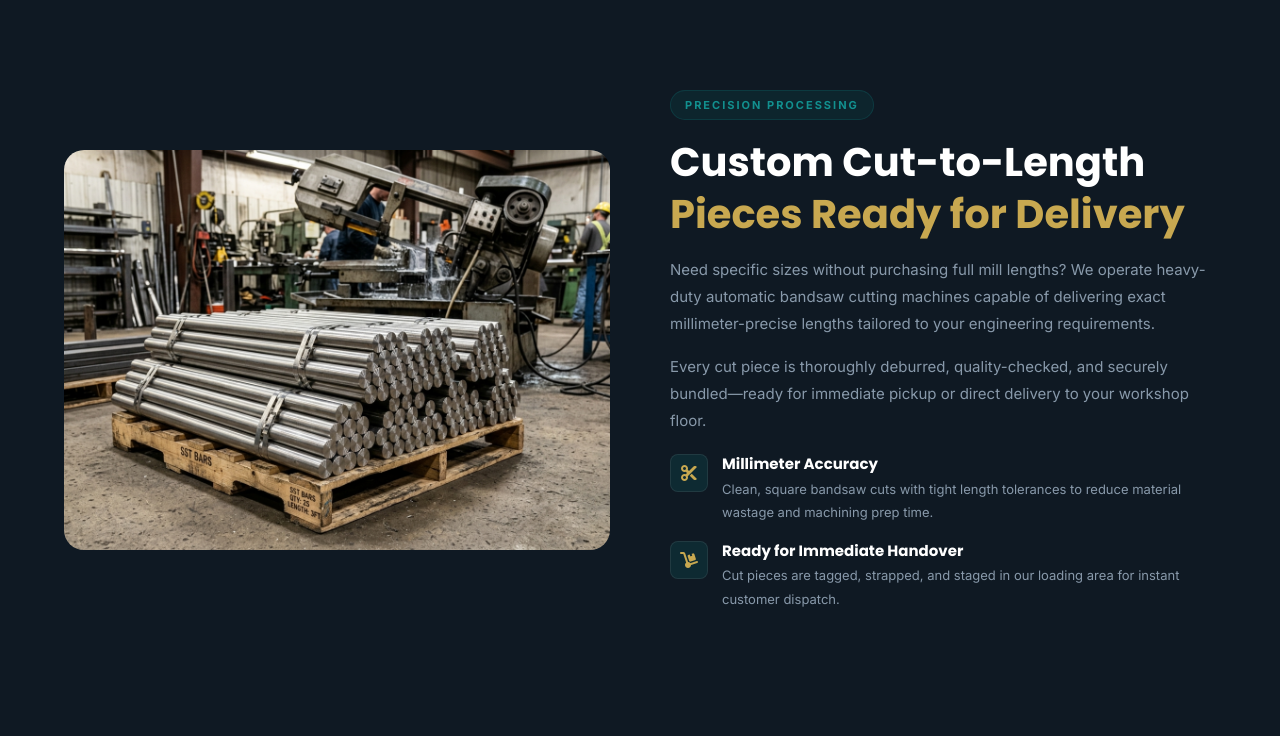
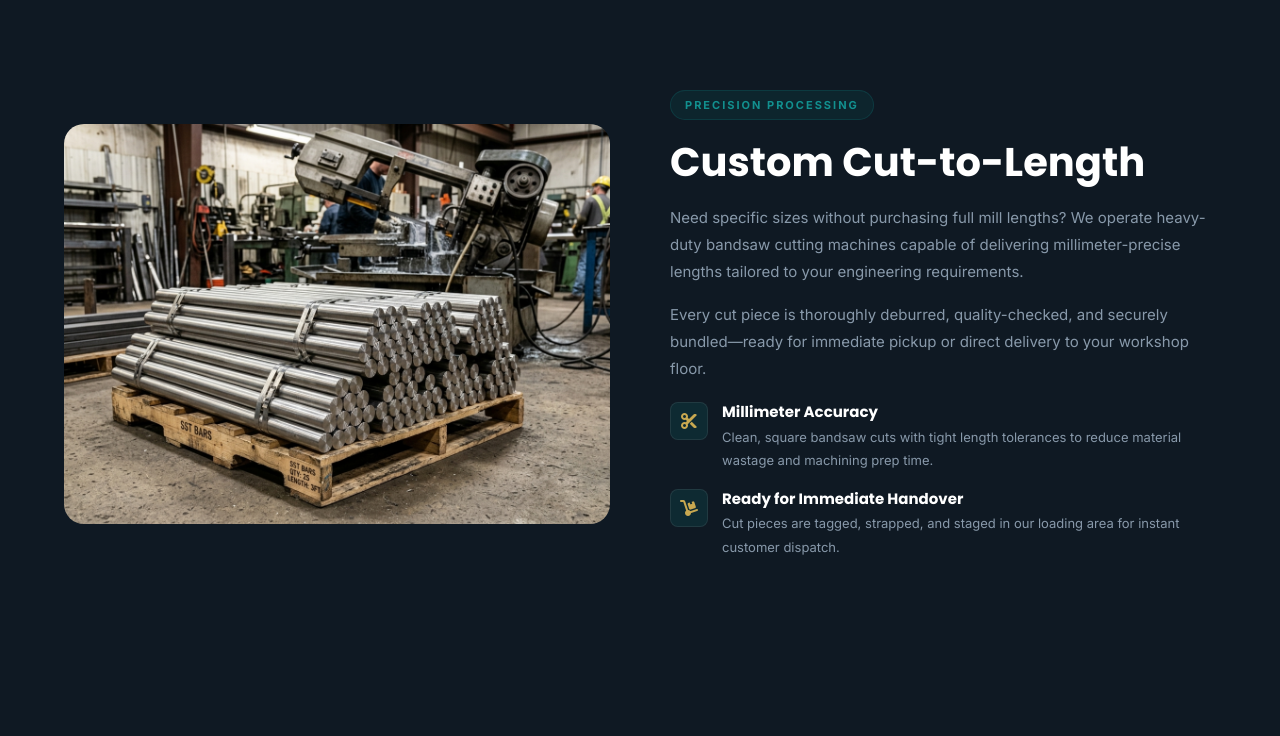
Before and after one commit to patelheri1116-arch/radha-enterprise-website, a plain HTML site: page about.html in a window 1280 px wide. Shown: the part 1940-2676 px from the top of the page. Drawn offline with Linux system fonts and the light colour scheme.

Commit message:
Update Custom Cut-to-Length heading and text in About Us page

```diff
--- a/about.html
+++ b/about.html
@@ -168,9 +168,9 @@
       </div>
       <div class="about-text animate-on-scroll">
         <div class="badge">Precision Processing</div>
-        <h2>Custom Cut-to-Length <span>Pieces Ready for Delivery</span></h2>
+        <h2>Custom Cut-to-Length</h2>
         <p>
-          Need specific sizes without purchasing full mill lengths? We operate heavy-duty automatic bandsaw cutting machines capable of delivering exact millimeter-precise lengths tailored to your engineering requirements.
+          Need specific sizes without purchasing full mill lengths? We operate heavy-duty bandsaw cutting machines capable of delivering millimeter-precise lengths tailored to your engineering requirements.
         </p>
         <p>
           Every cut piece is thoroughly deburred, quality-checked, and securely bundled—ready for immediate pickup or direct delivery to your workshop floor.
```
